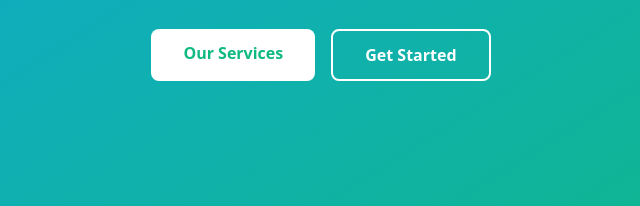
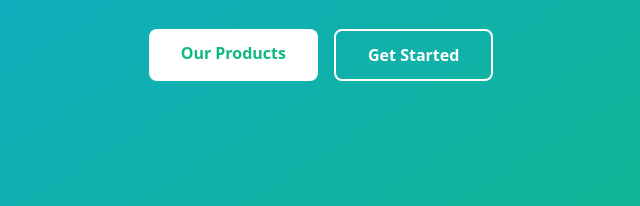
Before and after one commit to rhonaldomaster/g-com-net-energy, a plain HTML site: page index.html in a window 1280 px wide. Shown: the part 483-689 px from the top of the page, 319-959 px from the left. Drawn offline with nearby package versions, Linux system fonts and the light colour scheme.

Commit message:
update info

```diff
--- a/index.html
+++ b/index.html
@@ -110,9 +110,9 @@
           energy and technology for modern society.
         </p>
         <div class="flex flex-col sm:flex-row gap-4 justify-center">
-          <a href="services.html"
+          <a href="our-products.html"
             class="bg-white text-energy-green px-8 py-3 rounded-lg font-semibold hover:bg-energy-light transition-colors">
-            Our Services
+            Our Products
           </a>
           <a href="contact.html"
             class="border-2 border-white text-white px-8 py-3 rounded-lg font-semibold hover:bg-white hover:text-energy-green transition-colors">
```
